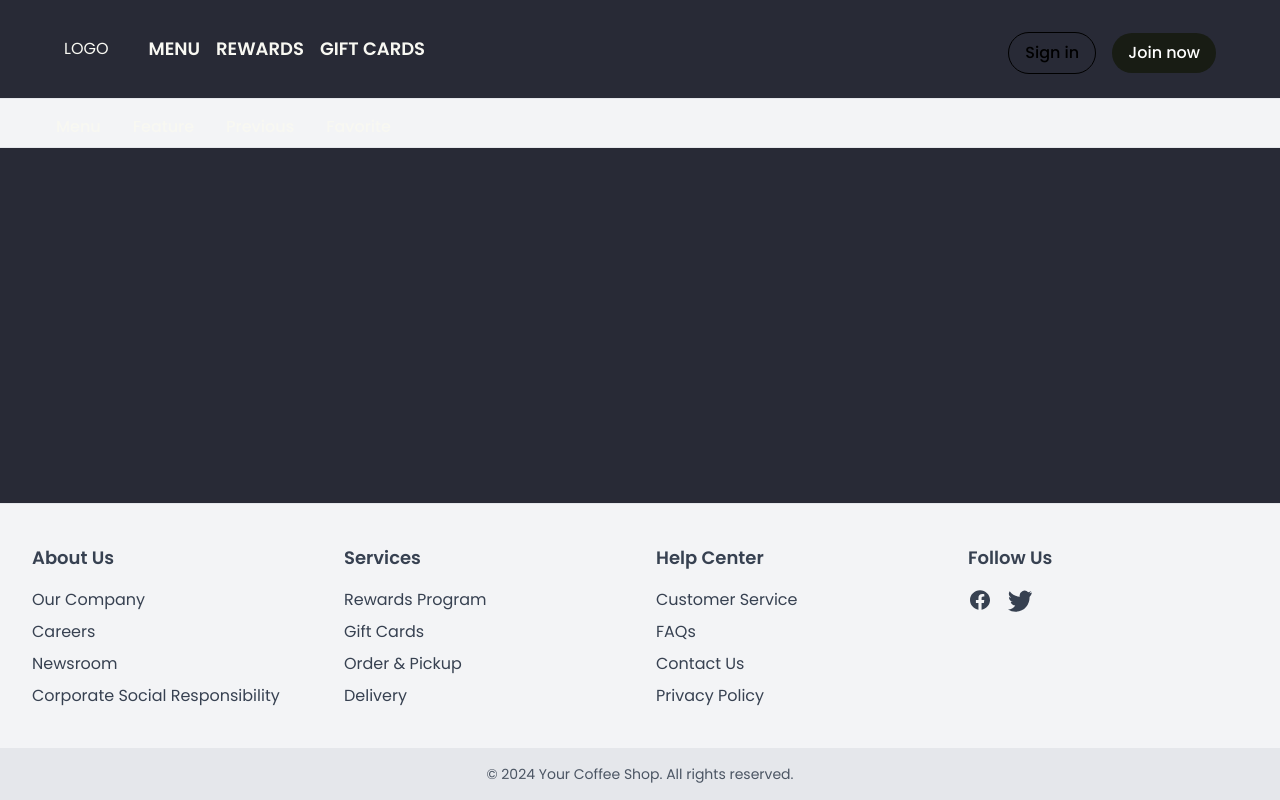
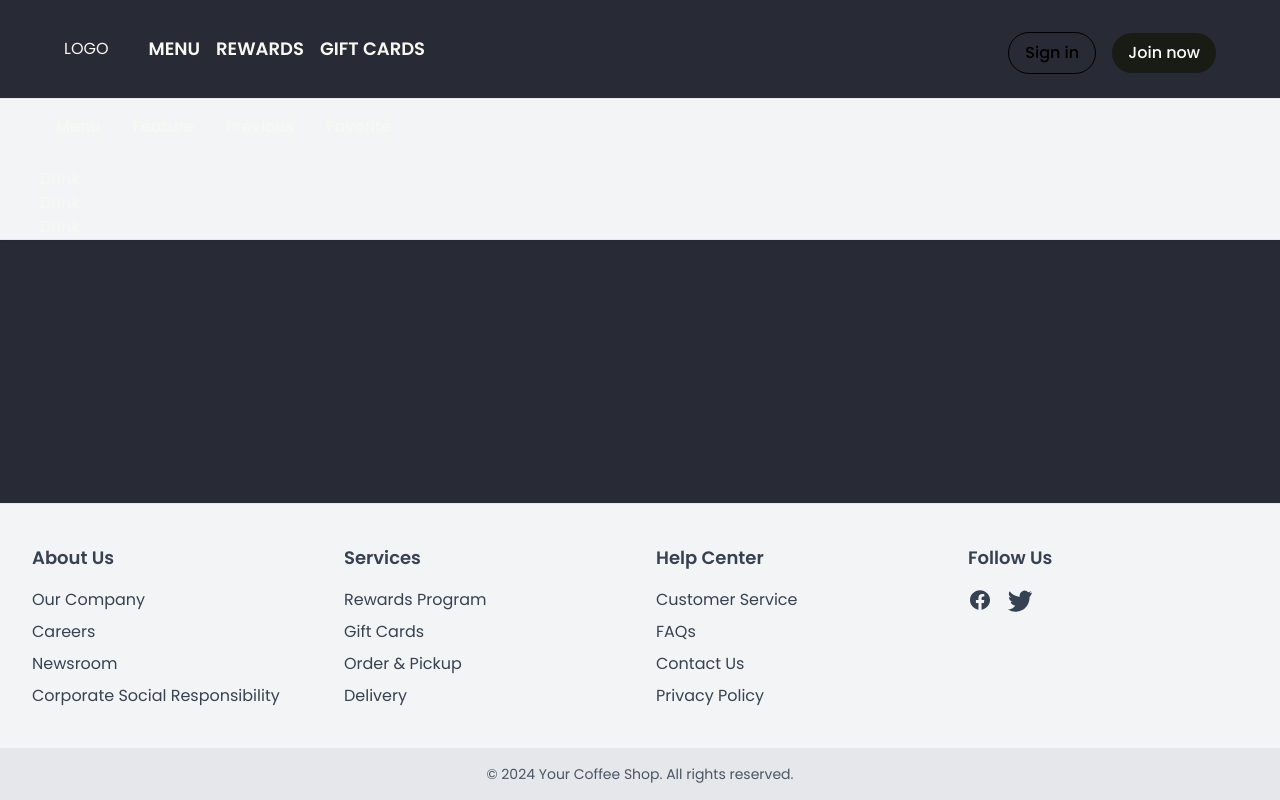
Before and after one commit to chuuuiii/coffee-shop, a React (Vite) app: page /menu in a window 1280 px wide. Both pictures are taken after a click on the button "Menu". Built offline with nearby package versions, Linux system fonts and the light colour scheme.

Commit message:
Sidebar menu added

```diff
--- a/src/menu/Menu.jsx
+++ b/src/menu/Menu.jsx
@@ -1,15 +1,31 @@
+import { useState } from 'react';
 import Button from '../components/common/Button'
+import SidebarMenu from '../sidebar-menu/SidebarMenu';
 
 const buttonTypes = ['menu', 'feature', 'previous', 'favorite'];
 
 export default function Menu() {
+  const [isSidebarOpen, setIsSidebarOpen] = useState(false);
+
+
+  const handleClickMenu = (type) => {
+    if (type === 'menu') {
+      setIsSidebarOpen(!isSidebarOpen)
+    }
+  }
+
+
   return (
     <div className='bg-gray-100 border-b shadow-sm'>
       <div className='ml-10'>
         {buttonTypes.map((type) => (
-          <Button key={type} type={type}>{type.charAt(0).toUpperCase() + type.slice(1)}</Button>
+          <Button
+            key={type}
+            type={type}
+            onClick={() => handleClickMenu(type)}>{type.charAt(0).toUpperCase() + type.slice(1)}</Button>
         ))}
       </div>
+      {isSidebarOpen && <SidebarMenu />}
     </div>
   )
 }
--- /dev/null
+++ b/src/sidebar-menu/SidebarMenu.jsx
@@ -0,0 +1,17 @@
+import React from 'react'
+
+export default function SidebarMenu() {
+  return (
+    <div className='px-10 mt-5'>
+      <div>
+        Drink
+      </div>
+      <div>
+        Drink
+      </div>
+      <div>
+        Drink
+      </div>
+    </div>
+  )
+}
```
